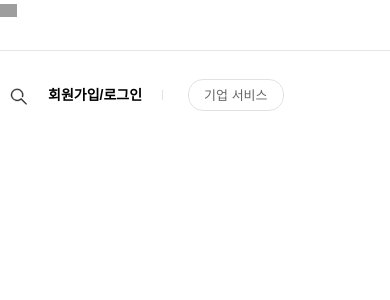
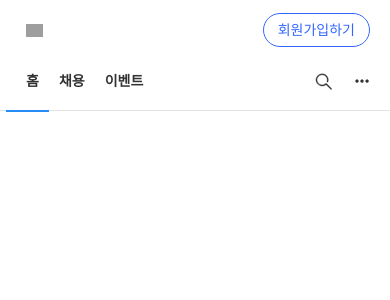
Before and after one commit to Andrevile/wanted_pre_onboarding, a React (Create React App) app: page / in a window 390 px wide. Shown: the top 300 px of the page. Built offline with nearby package versions, Linux system fonts and the light colour scheme; grey boxes are pictures that could not be loaded; some icons are missing.

Commit message:
NavBar responsive

```diff
--- a/public/index.html
+++ b/public/index.html
@@ -25,7 +25,6 @@
       work correctly both with client-side routing and a non-root public URL.
       Learn how to configure a non-root public URL by running `npm run build`.
     -->
-    <link rel="stylesheet" href="https://cdnjs.cloudflare.com/ajax/libs/meyer-reset/2.0/reset.css">
     <link rel="stylesheet" href="//d1azc1qln24ryf.cloudfront.net/78252/wantedicon/style-cf.css" media="screen">
     <title>채용 정보 | 원티드</title>
   </head>
--- a/src/App.css
+++ b/src/App.css
@@ -10,32 +10,152 @@ html {
 div {
   display: block;
 }
-
+img {
+  vertical-align: middle;
+}
+article,
+aside,
+details,
+figcaption,
+figure,
+footer,
+header,
+hgroup,
+menu,
+nav,
+section {
+  display: block;
+}
+a,
+abbr,
+acronym,
+address,
+applet,
+article,
+aside,
+audio,
+b,
+big,
+blockquote,
+body,
+canvas,
+caption,
+center,
+cite,
+code,
+dd,
+del,
+details,
+dfn,
+div,
+dl,
+dt,
+em,
+embed,
+fieldset,
+figcaption,
+figure,
+footer,
+form,
+h1,
+h2,
+h3,
+h4,
+h5,
+h6,
+header,
+hgroup,
+html,
+i,
+iframe,
+img,
+ins,
+kbd,
+label,
+legend,
+li,
+mark,
+menu,
+nav,
+object,
+ol,
+output,
+p,
+pre,
+q,
+ruby,
+s,
+samp,
+section,
+small,
+span,
+strike,
+strong,
+sub,
+summary,
+sup,
+table,
+tbody,
+td,
+tfoot,
+th,
+thead,
+time,
+tr,
+tt,
+u,
+ul,
+var,
+video {
+  margin: 0;
+  padding: 0;
+  border: 0;
+}
 body {
   font-size: 14px;
   line-height: 1.42857143;
   color: #333333;
 }
+button {
+  margin: 0;
+  border: 0;
+  font-family: inherit;
+  cursor: pointer;
+  background: none;
+  text-transform: none;
+  overflow: visible;
+  -webkit-writing-mode: horizontal -tb im !important;
+  text-rendering: auto;
+  letter-spacing: normal;
+  word-spacing: normal;
+  text-indent: 0px;
+  text-shadow: none;
+  display: inline-block;
+  align-items: flex-start;
+}
+
+a {
+  color: inherit;
+  text-decoration: inherit;
+  cursor: pointer;
+}
 /* NavBar */
 .NavBar-Maincontainer {
-  flex-direction: row;
-  flex-wrap: wrap;
-  width: 100%;
-  position: fixed;
+  position: relative;
+  max-width: 1060px;
   height: 50px;
-  z-index: 100;
-  background-color: #fff;
-  box-shadow: 0 1px 0 0 rgb(0 0 0 / 10%);
 }
 ul {
   list-style: none;
+  display: block;
+  margin-block-start: 1em;
+  margin-block-end: 1em;
+  margin-inline-start: 0px;
+  margin-inline-end: 0px;
+  padding-inline-start: 6px;
 }
-
-.NavBar-Maincontainer .NavBar-Subcontainer {
-  position: relative;
-  max-width: 1060px;
-  height: 100%;
-  margin: 0 auto;
+.NavBar-Subcontainer {
+  /* vertical-align: middle; */
   display: flex;
   align-items: center;
   justify-content: space-between;
@@ -44,31 +164,30 @@ ul {
 }
 
 @media (min-width: 1200px) {
-  .NavBar-Maincontainer .NavBar-Subcontainer {
+  .NavBar-Maincontainer {
     margin: 0 auto;
     height: 50px;
     width: 87.72%;
   }
 }
+
 @media (min-width: 992px) and (max-width: 1199px) {
-  .NavBar-container-contentsBox {
-    width: 90%;
+  .NavBar-Maincontainer {
     margin: 0 auto;
     height: 50px;
+    width: 90%;
   }
 }
-
-/*
 @media (min-width: 768px) and (max-width: 991px) {
-  .MainBar_MainBar__40DX7 {
+  .NavBar-Maincontainer {
     margin: 0 auto;
-    height: 50px;
+    height: 110px;
+    width: 90%;
   }
 }
 
 @media (max-width: 767px) {
-  .MainBar_MainBar__40DX7,
-  .MainBar_MainBar__40DX7.isLoggedIn {
+  .NavBar-Maincontainer {
     height: 110px;
   }
-} */
+}
--- a/src/components/Addon.js
+++ b/src/components/Addon.js
@@ -4,7 +4,7 @@ const Addon = () => {
       <aside className="Navbar-aside">
         <ul>
           <li>
-            <button id="searchButton" type="button">
+            <button className="searchButton" type="button">
               <svg
                 xmlns="https://www.w3.org/2000/svg"
                 xlink="https://www.w3.org/1999/xlink"
@@ -30,9 +30,9 @@ const Addon = () => {
               </svg>
             </button>
           </li>
-          <li>
+          <li style={{ marginRight: "10px" }}>
             <button
-              id="signUpButton"
+              className="signUpButton"
               type="button"
               data-attribute-id="gnb"
               data-gnb-kind="signupLogin"
@@ -40,12 +40,35 @@ const Addon = () => {
               회원가입/로그인
             </button>
           </li>
-          <li className={("mdMoreVisible", "leftDivision")}>
-            <a id="dashboardButton" href="/#">
+          <li className="mdMoreVisible leftDivision">
+            <a className="dashboardButton" href="/#">
               기업 서비스
             </a>
           </li>
+          <li className="asideVisibleMenu">
+            <button className="menuBtn">
+              <svg width="18" height="18" xmlns="http://www.w3.org/2000/svg">
+                <defs>
+                  <path
+                    d="M9 7.5a1.5 1.5 0 1 1-.001 3.001A1.5 1.5 0 0 1 9 7.5zm5.05 0a1.5 1.5 0 1 1-.001 3.001A1.5 1.5 0 0 1 14.05 7.5zM4 7.5a1.5 1.5 0 1 1-.001 3.001A1.5 1.5 0 0 1 4 7.5z"
+                    id="a"
+                  ></path>
+                </defs>
+                <g fill="none" fill-rule="evenodd">
+                  <mask id="b" fill="#fff">
+                    <use href="#a"></use>
+                  </mask>
+                  <use fill="#333" href="#a"></use>
+                  <g mask="url(#b)" fill="#333">
+                    <path d="M0 0h18v18H0z"></path>
+                  </g>
+                </g>
+              </svg>
+            </button>
+          </li>
+          <div className="asideVisibleMenu"></div>
         </ul>
+        <div className="asideVisibleMenu"></div>
       </aside>
     </>
   );
--- a/src/components/MenuList.js
+++ b/src/components/MenuList.js
@@ -1,20 +1,26 @@
 const MenuList = () => {
   return (
     <>
-      <ul>
+      <ul className="menu-container">
+        <li
+          className="home-minW1200"
+          style={{ borderBottom: "2px solid #258bf7" }}
+        >
+          <a href="#">홈</a>
+        </li>
         <li>
           <a href="#">채용</a>
         </li>
         <li>
           <a href="#">이벤트</a>
         </li>
-        <li>
+        <li className="small-visible">
           <a href="#">직군별 연봉</a>
         </li>
-        <li>
+        <li className="small-visible">
           <a href="#">이력서</a>
         </li>
-        <li>
+        <li className="small-visible">
           <a href="#">
             커뮤니티
             <em>
@@ -45,10 +51,10 @@ const MenuList = () => {
             </em>
           </a>
         </li>
-        <li>
+        <li className="small-visible">
           <a href="#">프리랜서</a>
         </li>
-        <li>
+        <li className="small-visible">
           <a href="#">
             AI 합격예측
             <em>
--- a/src/components/NavBar.js
+++ b/src/components/NavBar.js
@@ -3,12 +3,22 @@ import MenuList from "./MenuList";
 import Addon from "./Addon";
 const NavBar = () => {
   return (
-    <div className="NavBar-Maincontainer" style={{ paddingRight: "initial" }}>
-      <nav className="NavBar-Subcontainer">
-        <WantedTitle></WantedTitle>
-        <MenuList></MenuList>
-        <Addon></Addon>
-      </nav>
+    <div
+      style={{
+        paddingRight: "initial",
+        position: "fixed",
+        borderBottom: "1px solid #e3e3e3",
+        zIndex: "100",
+        width: "100%",
+      }}
+    >
+      <div className="NavBar-Maincontainer">
+        <nav className="NavBar-Subcontainer">
+          <WantedTitle></WantedTitle>
+          <MenuList></MenuList>
+          <Addon></Addon>
+        </nav>
+      </div>
     </div>
   );
 };
--- a/src/components/WantedTitle.js
+++ b/src/components/WantedTitle.js
@@ -1,11 +1,18 @@
 const WantedTitle = () => {
   return (
-    <div>
-      <img
-        id="hamburger-logo"
-        src="https://static.wanted.co.kr/images/icon-menu.png"
-      ></img>
-      <i id="main-title" className="icon-logo"></i>
+    <div className="wantedtitle-container">
+      <div className="wantedLogo-container">
+        <button className="hamburger-container">
+          <img
+            className="hamburger-logo"
+            src="https://static.wanted.co.kr/images/icon-menu.png"
+          ></img>
+        </button>
+        <a href="#" className="wanted-container">
+          <i id="main-title" className="icon-logo"></i>
+        </a>
+      </div>
+      <button id="SignupBtn">회원가입하기</button>
     </div>
   );
 };
--- a/src/css/Addon.css
+++ b/src/css/Addon.css
@@ -1,36 +1,46 @@
-.NavBar-Maincontainer .NavBar-Subcontainer aside {
+.Navbar-aside {
   height: 100%;
   padding: 10px 0;
-  display: block;
-  position: relative;
 }
 
-.NavBar-Maincontainer .NavBar-Subcontainer aside > ul {
+.Navbar-aside > ul {
   height: 100%;
   margin: 0;
-  position: relative;
-}
-#searchButton {
-  background-color: transparent;
-  border: none;
-  position: relative;
-  top: 2px;
-  padding: 10px;
 }
 
-#signUpButton {
-  background-color: transparent;
-  border: none;
+.Navbar-aside > ul li {
+  position: relative;
+  display: inline-block;
+  height: 100%;
+  vertical-align: middle;
+}
+.Navbar-aside > ul li a {
+  display: inline-block;
+  vertical-align: bottom;
+  line-height: 32px;
+}
+.Navbar-aside > ul li > * {
+  height: 100%;
+  padding: 0 5px;
   font-size: 14px;
+  color: #333;
   font-weight: 600;
   line-height: 1;
-  padding: 10px;
 }
-.NavBar-Maincontainer .NavBar-Subcontainer aside > ul .leftDivision {
+
+.Navbar-aside > ul li .searchButton {
+  position: relative;
+  margin-top: 5px;
+}
+.Navbar-aside > ul li .signUpButton {
+  margin-right: 10px;
+}
+
+.Navbar-aside > ul .leftDivision {
   display: inline-flex;
 }
-
-.NavBar-Maincontainer .NavBar-Subcontainer aside > ul .leftDivision::before {
+.Navbar-aside > ul .leftDivision::before {
+  display: block;
   content: "";
   width: 1px;
   height: 10px;
@@ -38,13 +48,78 @@
   margin: auto 10px;
 }
 
-#dashboardButton {
+.Navbar-aside > ul li .dashboardButton {
   font-size: 13px;
   color: #666;
+  line-height: 30px;
   height: 30px;
-  line-height: 0px;
   border: 1px solid #e1e2e3;
   border-radius: 15px;
-  margin-left: 15px;
+  padding: 0 10px;
+  margin-left: 10px;
   font-weight: 400;
 }
+svg:not(:root) {
+  overflow: hidden;
+}
+@media (max-width: 767px) {
+  .Navbar-aside {
+    padding: 14px 14px;
+    /* margin-right: 5px; */
+  }
+  .Navbar-aside > ul {
+    margin-top: -5px;
+  }
+  .Navbar-aside > ul li .searchButton {
+    margin: 0;
+  }
+  .Navbar-aside > ul li .signUpButton {
+    display: none;
+  }
+  .Navbar-aside > ul .mdMoreVisible {
+    display: none;
+  }
+  .Navbar-aside > ul li .dashboardButton {
+    margin: 0;
+  }
+}
+
+@media (min-width: 768px) and (max-width: 991px) {
+  .Navbar-aside > ul li .searchButton {
+    margin: 0;
+  }
+}
+
+@media (min-width: 1200px) {
+  .Navbar-aside > ul li > * {
+    padding: 0 10px;
+  }
+  .asideVisibleMenu {
+    display: none !important;
+  }
+}
+
+@media (min-width: 992px) and (max-width: 1199px) {
+  .Navbar-aside > ul li .signUpButton {
+    margin-right: 0;
+    padding: 0 3px;
+  }
+  .dashboardButton {
+    margin: 0;
+  }
+  .asideVisibleMenu {
+    display: none !important;
+  }
+}
+
+@media (min-width: 768px) and (max-width: 991px) {
+  .Navbar-aside > ul li .signUpButton {
+    display: none;
+  }
+  .Navbar-aside > ul .mdMoreVisible {
+    display: none;
+  }
+  .Navbar-aside > ul li .dashboardButton {
+    margin: 0;
+  }
+}
--- a/src/css/MenuList.css
+++ b/src/css/MenuList.css
@@ -1,22 +1,96 @@
-.NavBar-Maincontainer .NavBar-Subcontainer ul {
+.menu-container {
   height: inherit;
-  list-style: none;
   text-align: center;
-  display: flex;
-  align-items: center;
-  justify-content: center;
-}
-.NavBar-Maincontainer .NavBar-Subcontainer li a {
-  text-decoration: none;
-  color: black;
-  font-weight: 600;
-  cursor: pointer;
-  padding: 15px;
-  line-height: 200;
-  position: relative;
+  margin: 0;
 }
 
-.NavBar-Maincontainer .NavBar-Subcontainer li a > em {
+.menu-container li {
+  height: inherit;
+  display: inline-block;
+}
+.menu-container li.home-minW1200 a {
+  padding-left: 20px;
+}
+.menu-container li a {
   position: relative;
-  top: -5px;
+  vertical-align: middle;
+  font-size: 14px;
+  line-height: 20px;
+  font-weight: 600;
+  padding: 15px;
+  display: inline-block;
 }
+.menu-container li a::after {
+  height: 100%;
+  content: "";
+  display: inline-block;
+  vertical-align: middle;
+}
+
+.menu-container li a > em {
+  position: absolute;
+  top: 10px;
+  right: -5px;
+  pointer-events: none;
+  font-style: normal;
+}
+
+@media (min-width: 992px) and (max-width: 1100px) {
+  .menu-container {
+    display: flex;
+    flex: 1 1;
+    justify-content: space-evenly;
+  }
+  .NavBar-Maincontainer .NavBar-Subcontainer .menu-container .home-minW1200 {
+    display: none;
+  }
+  .menu-container li a {
+    font-size: 13px;
+    padding: 15px 0;
+  }
+  .menu-container li a > em {
+    right: -20px;
+  }
+}
+
+@media (min-width: 768px) and (max-width: 991px) {
+  .menu-container {
+    justify-content: flex-start;
+    margin-right: 30px;
+  }
+  .NavBar-Maincontainer .NavBar-Subcontainer .menu-container .home-minW1200 {
+    display: none;
+  }
+  .menu-container li a {
+    padding: 11px 10px 19px;
+    font-size: 13px;
+  }
+  .menu-container li a > em {
+    top: 5px;
+    right: -7px;
+  }
+}
+
+@media (max-width: 767px) {
+  .menu-container {
+    text-align: left;
+  }
+  .menu-container li a {
+    padding: 11px 10px 19px;
+  }
+  .menu-container .small-visible {
+    display: none;
+  }
+}
+
+@media (min-width: 1200px) {
+  .NavBar-Maincontainer .NavBar-Subcontainer .menu-container .home-minW1200 {
+    display: none;
+  }
+}
+
+@media (min-width: 992px) and (max-width: 1199px) {
+  .NavBar-Maincontainer .NavBar-Subcontainer .menu-container .home-minW1200 {
+    display: none;
+  }
+}
--- a/src/css/WantedTitle.css
+++ b/src/css/WantedTitle.css
@@ -1,10 +1,27 @@
-#hamburger-logo {
+.wantedtitle-container {
+  display: flex;
+  align-items: center;
+  justify-content: space-between;
+}
+
+.wantedLogo-container {
+  display: flex;
+}
+
+.hamburger-container {
+  margin-top: -2px;
+  margin-right: 15px;
+  border: none;
+}
+
+.hamburger-logo {
   width: 17px;
   height: 14px;
-  vertical-align: middle;
   object-fit: contain;
-  margin-top: -2px;
-  margin-right: 15px;
+}
+
+.wanted-container {
+  display: block;
 }
 
 #main-title {
@@ -25,3 +42,40 @@
   -webkit-font-smoothing: antialiased;
   -moz-osx-font-smoothing: grayscale;
 }
+
+#SignupBtn {
+  display: none;
+  color: #36f;
+  font-size: 14px;
+  line-height: 32px;
+  height: 34px;
+  border: 1px solid #36f;
+  border-radius: 17px;
+  padding: 0 14px;
+}
+
+@media (min-width: 768px) and (max-width: 991px) {
+  .wantedtitle-container {
+    padding: 15px 0;
+    height: 60px;
+    width: 100%;
+  }
+  #SignupBtn {
+    display: inline-block;
+  }
+  .wanted-container {
+    position: relative;
+    float: left;
+  }
+}
+
+@media (max-width: 767px) {
+  .wantedtitle-container {
+    height: 60px;
+    width: 100%;
+    padding: 15px 20px;
+  }
+  #SignupBtn {
+    display: inline-block;
+  }
+}
```
